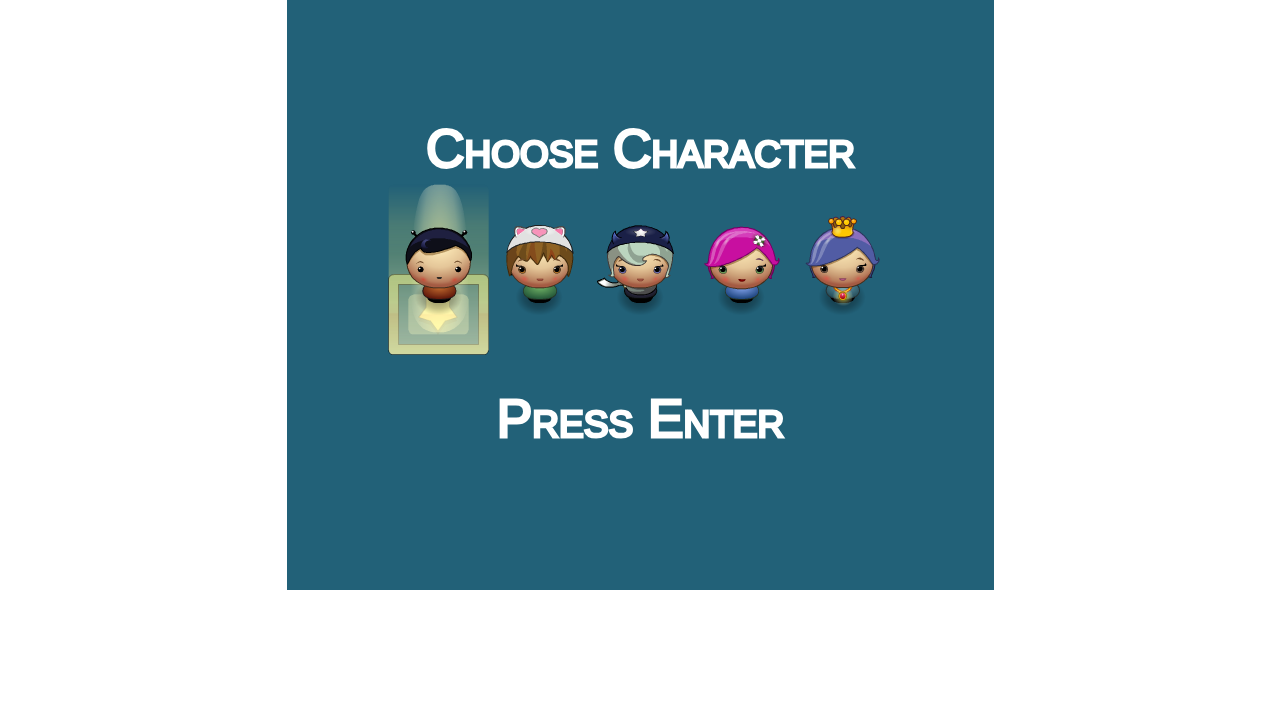
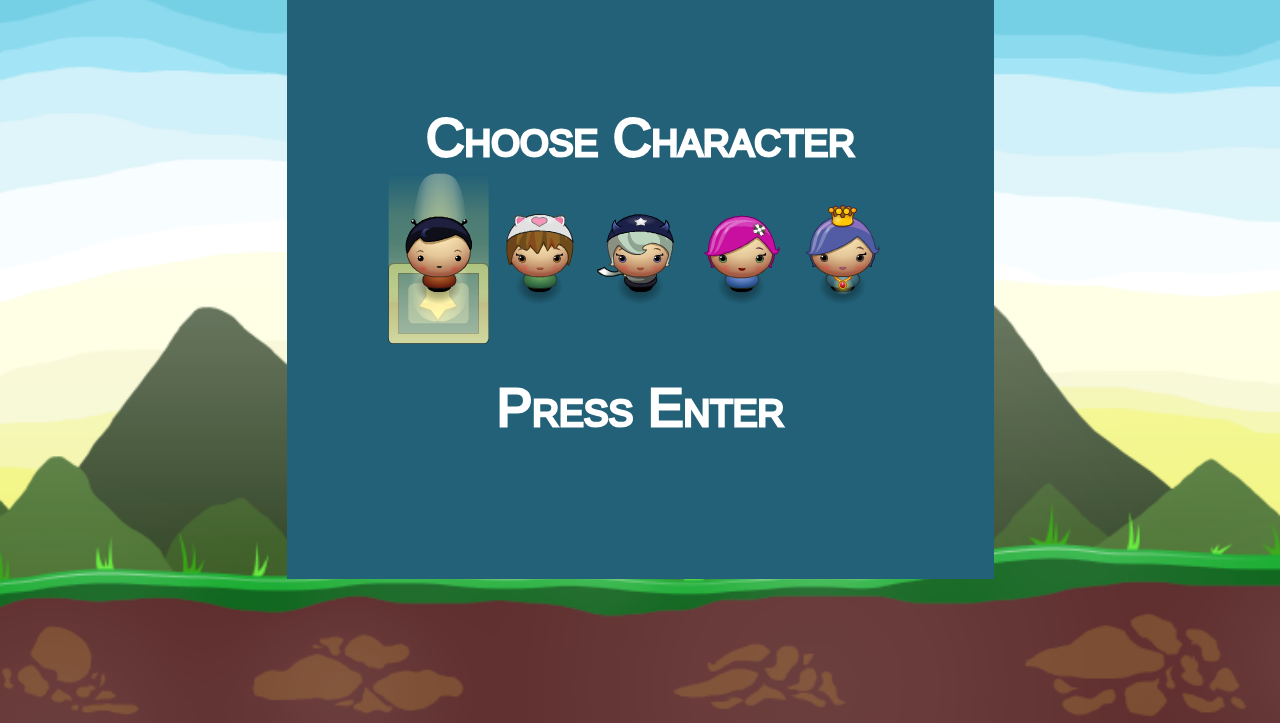
Before and after one commit to gunayanil/arcade-game, a plain HTML site: page index.html in a window 1280 px wide. Shown: the part 77-800 px from the top of the page. Drawn offline with Linux system fonts and the light colour scheme.

Commit message:
background image and style

```diff
--- a/css/style.css
+++ b/css/style.css
@@ -4,9 +4,11 @@
 
 body {
 	text-align: center;
-	font-size: 24px;
-	font-weight: 700;
-	font-family: 'Amatic SC', cursive, 'Open Sans', sans-serif;
+	font-size: 22px;
+	font-weight: bold;
+	font-family: 'Arial', 'Open Sans', sans-serif;
 	margin: 0;
-	color: #CF7E1D;
+	color: #c0751b;
+	background: url(../images/back.png) no-repeat center center fixed;
+	background-size: cover;
 }
```
